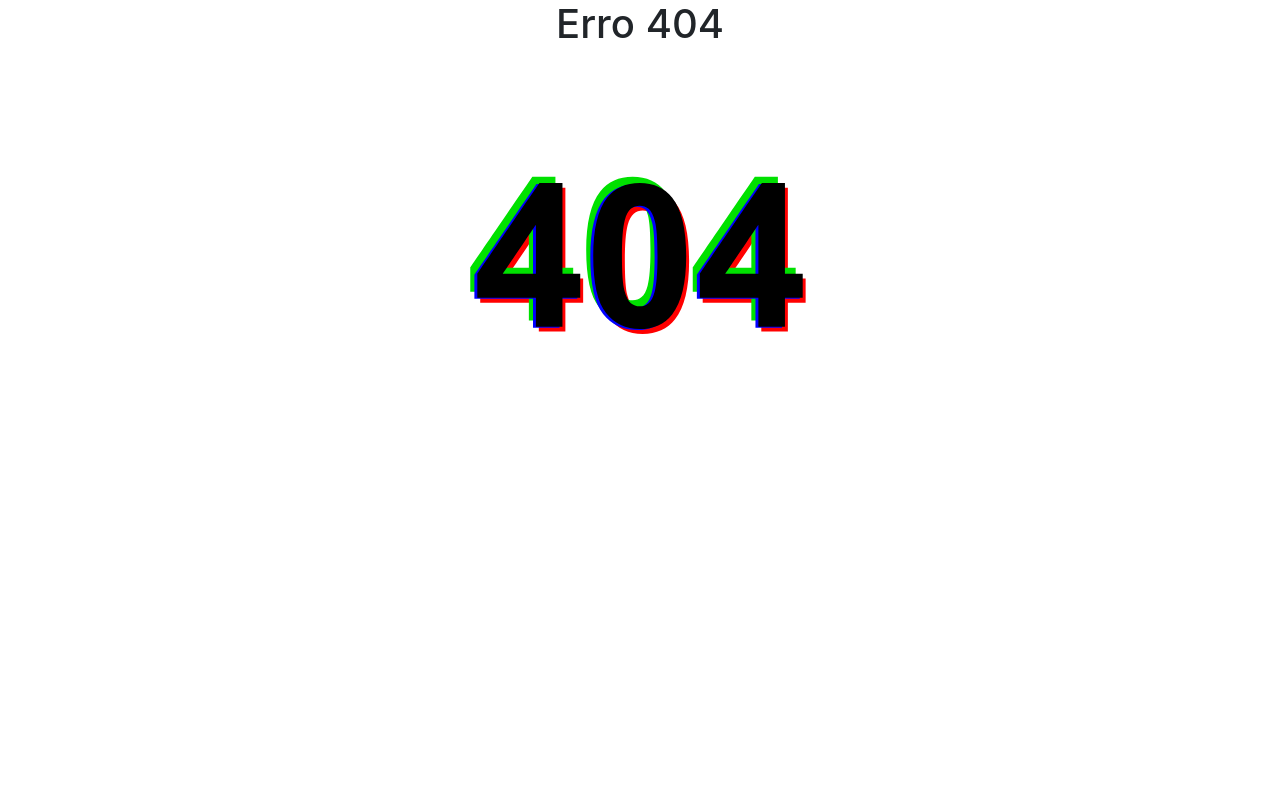
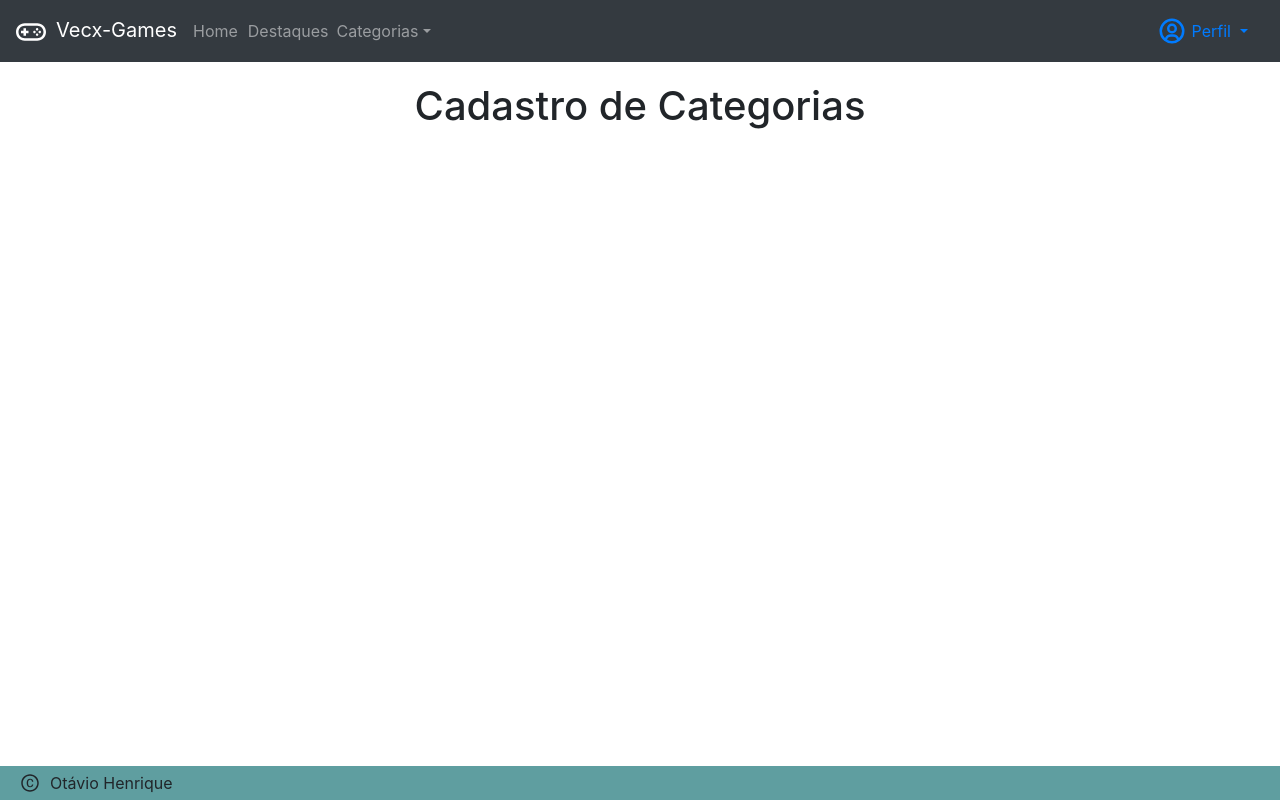
Before and after one commit to otaviohenrique1/app-loja-game-reactjs, a React (Create React App) app: page /cadastro/categorias in a window 1280 px wide. Built offline with nearby package versions, Linux system fonts and the light colour scheme.

Commit message:
Commit 35 dos arquivos

```diff
--- a/src/components/Header/index.tsx
+++ b/src/components/Header/index.tsx
@@ -50,9 +50,10 @@ export function Header(props: HeaderProps) {
               Categorias
             </DropdownToggle>
             <DropdownMenu right>
-              <DropdownItem>
-                Nova categoria
-              </DropdownItem>
+              <BotaoDropdownLink
+                to='/cadastro/categorias'
+                labelButton='Nova categoria'
+              />
               <DropdownItem divider />
               <BotaoDropdownLink
                 to='/categorias'
--- a/src/pages/Categoria/FormularioCategorias/index.tsx
+++ b/src/pages/Categoria/FormularioCategorias/index.tsx
@@ -1,17 +1,15 @@
-import { Container } from "reactstrap";
 import styled from "styled-components";
+import { ContainerApp } from "../../../components/ContainerApp";
+import { Titulo } from "../../../components/Titulo";
 
-const ContainerEstilizado = styled(Container)`
-  display: flex;
-  flex-direction: column;
-  align-items: center;
-  justify-content: center;
+const TituloEstilizado = styled(Titulo)`
+  margin-bottom: 50px;
 `;
 
 export function FormularioCategorias() {
   return (
-    <ContainerEstilizado>
-      <h1>Cadastro de categorias</h1>
-    </ContainerEstilizado>
+    <ContainerApp>
+      <TituloEstilizado titulo={'Cadastro de Categorias'}/>
+    </ContainerApp>
   );
 }
--- a/src/pages/Categoria/TodasAsCategorias/index.tsx
+++ b/src/pages/Categoria/TodasAsCategorias/index.tsx
@@ -1,15 +1,43 @@
+import { useEffect } from "react";
+import { useState } from "react";
 import styled from "styled-components";
 import { ContainerApp } from "../../../components/ContainerApp";
 import { Titulo } from "../../../components/Titulo";
+import api from "../../../services/api";
 
 const TituloEstilizado = styled(Titulo)`
   margin-bottom: 50px;
 `;
 
+interface DataCategorias {
+  id: number;
+  nome: string;
+}
+
 export function TodasAsCategorias() {
+  const [data, setData] = useState<DataCategorias[]>([]);
+
+  useEffect(() => {
+    api.get('categorias')
+      .then((data) => {
+        setData(data.data)
+      })
+      .catch();
+  }, []);
+
   return (
     <ContainerApp>
       <TituloEstilizado titulo={'Todas as Categorias'}/>
+      <ul>
+        {data.map((item, index) => {
+          const id = (item.id < 10) ? `0${item.id}` : `${item.id}`;
+          return (
+            <li key={index} style={{ listStyle: 'none' }}>
+              <span>{`[${id}] => ${item.nome}`}</span>
+            </li>
+          );
+        })}
+      </ul>
     </ContainerApp>
   );
 }
--- a/src/pages/routes.tsx
+++ b/src/pages/routes.tsx
@@ -7,6 +7,7 @@ import { FormularioDadosPerfil } from "./Perfil/FormularioDadosPerfil";
 import { Login } from './Login';
 import { Pagina404 } from './Pagina404';
 import { TodasAsCategorias } from './Categoria/TodasAsCategorias';
+import { FormularioCategorias } from './Categoria/FormularioCategorias';
 // import { Perfil } from './Perfil';
 // import { TesteCampoData } from '../teste_components/TesteCampoData';
 
@@ -17,6 +18,7 @@ export default function Routes() {
         <Route exact path='/' component={Login} />
         <Route exact path='/cadastro/usuario' component={Cadastro} />
         <Route exact path='/dashboard' component={Dashboard} />
+        <Route exact path='/cadastro/categorias' component={FormularioCategorias} />
         <Route exact path='/categorias' component={TodasAsCategorias} />
         <Route exact path='/perfil/:id' component={FormularioDadosPerfil} />
         <Route exact path='/perfil/edicao/:id' component={FormularioEdicaoPerfil} />
```
